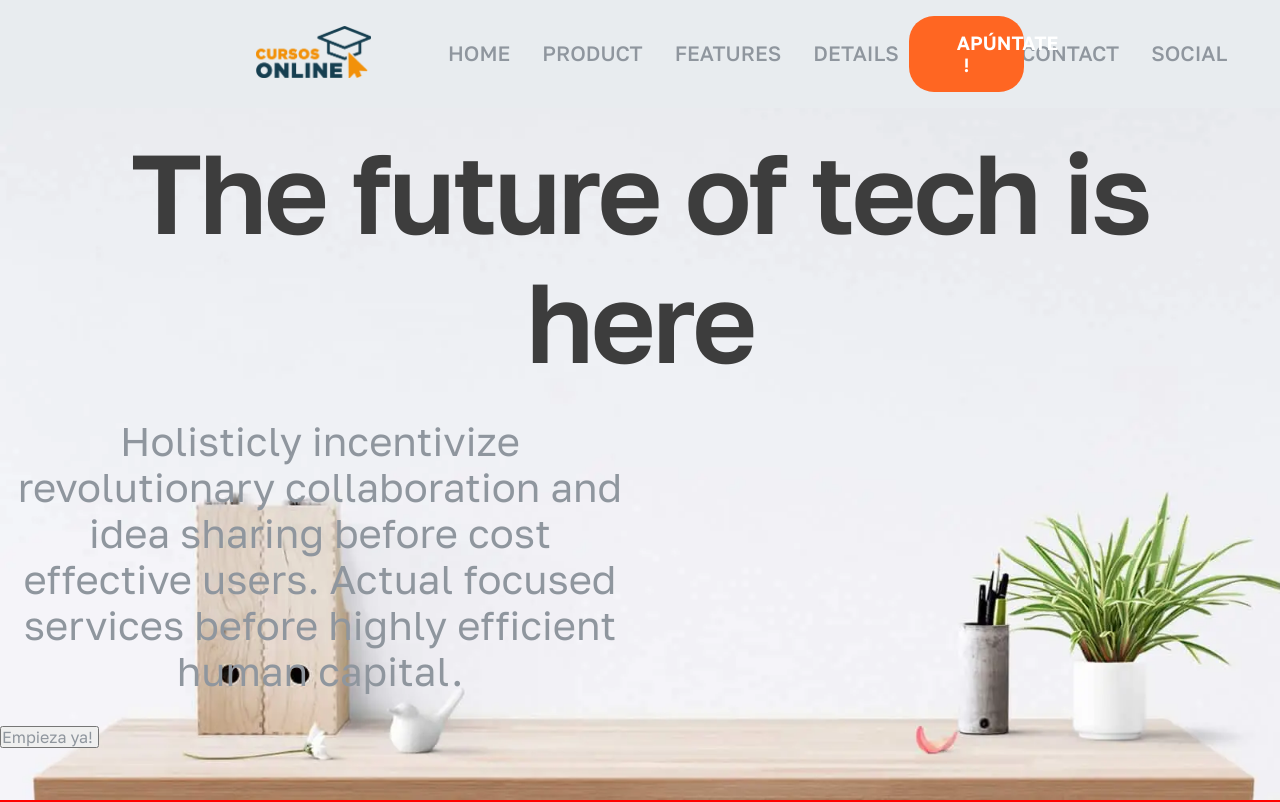
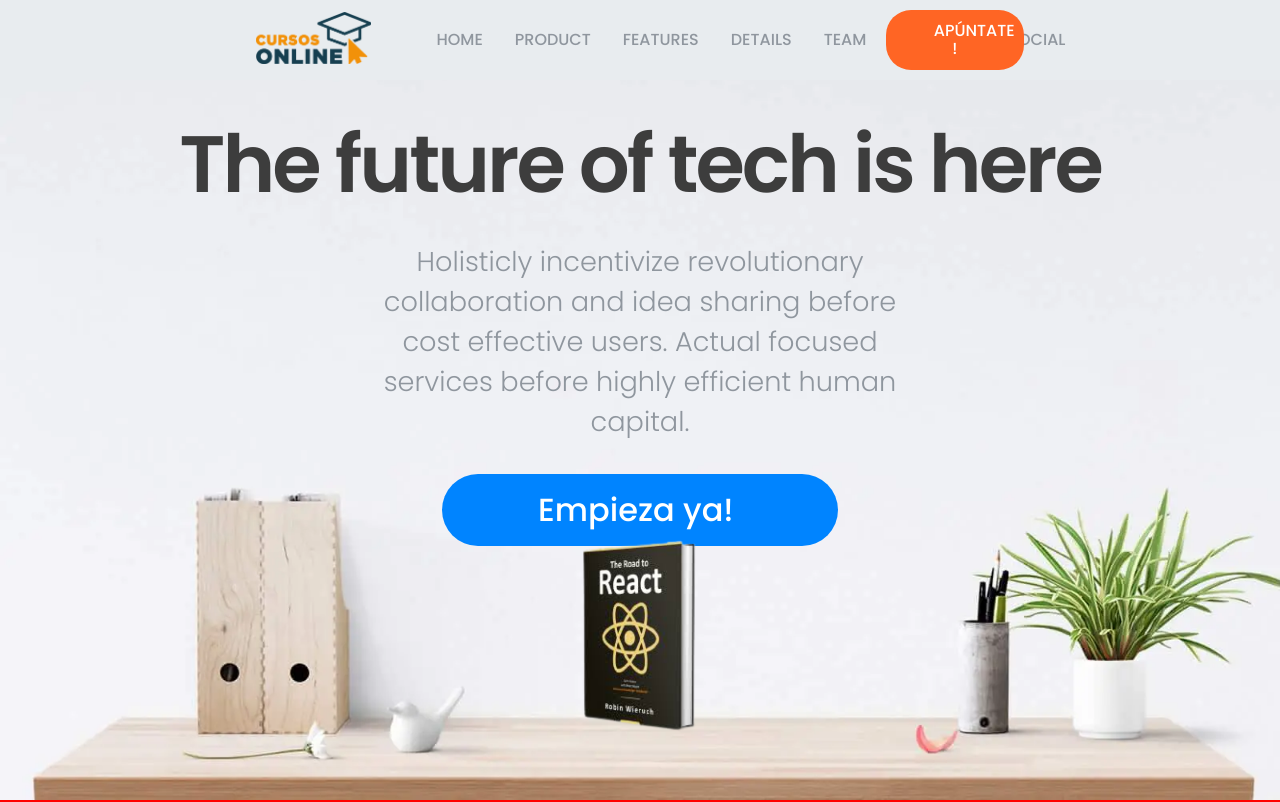
Before and after one commit to Dualvicc/tienda-online, a plain HTML site: page index.html in a window 1280 px wide. Shown: the top 802 px of the page. Drawn offline with Linux system fonts and the light colour scheme.

Commit message:
Header y Slider pre-correccion 13.03.23

```diff
--- a/index.html
+++ b/index.html
@@ -75,9 +75,12 @@
                 <img src="" alt="">
             </button>
         </div>
-        <div class="sliderImage">
+        <div class="sliderBackground">
             <img src="./assets/images/slider-background.webp" alt="">
 
+        </div>
+        <div class="sliderImage">
+            <img src="./assets/images/react-slider-removebg-preview.webp">
         </div>
 
     </section>
--- a/style/app.css
+++ b/style/app.css
@@ -3,7 +3,7 @@
     margin: 0;
     padding: 0;
     box-sizing: border-box;
-    font-family: 'Golos text';
+    font-family: 'Poppins', sans-serif;
     text-decoration: none;
     color: hsl(210, 7%, 59%);
 }
@@ -19,6 +19,7 @@ header{
     z-index: 99;
     position: fixed;
     width: 100%;
+    height: 10vh;
 }
 .header.active{
     background-color: white;
@@ -48,7 +49,7 @@ header{
 
 }
 .headerNav ul li a{
-    font-size: 1.3rem;
+    font-size: 1rem;
     text-transform: uppercase;
     font-weight: 500;
     transition: all 0.3s ease;
@@ -59,65 +60,100 @@ header{
 
 }
 .headerCheckoutbutton{
-    min-width: 15%;
-    max-width: 15%;
+    min-width: 18%;
+    max-width: 18%;
 }
 .headerCheckoutbutton button{
     width: 100%;
-    background-color: #ff6622;
+    background-color: hsl(18, 100%, 57%);
     border-radius: 25px;
     border: none;
     color: white;
-    padding: 1rem 3rem;
-    font-size: 1.2rem;
+    padding: 0.7rem 3rem;
+    font-size: 1rem;
     text-transform: uppercase;
-    font-weight: 600;
+    font-weight: 500;
+    transition: all 0.5s ease;
+    cursor: pointer;
 }
 .headerCheckoutbutton button:hover{
-    transition: all;
+
+    background-color: hsl(204, 15%, 26%);
 }
 .slider{
     display: flex;
     flex-direction: column;
     position: relative;
+    align-items: center;
     height: 100vh;
-    gap:2rem;
+    padding-top: 10vh;
+    gap: 2rem;
 }
 .sliderTitle{
     text-align: center;
     z-index: 2;
-    padding:  10% 5% 0 5%;
+    padding:  3% 5% 0 5%;
+    display:flex;
+    align-items: flex-end;
 }
 .sliderTitle h1{
     color: hsl(0, 0%, 24%);
-    font-size: 7rem;
+    font-size: 5rem;
     font-weight: 600;
     letter-spacing: -3px;
 }
 .sliderDescription{
     text-align: center;
     z-index: 2;
-    width: 50%;
-    align-items: center;
+    width: 45%;
 }
 .sliderDescription p{
-    font-size: 2.5rem;
-    font-weight: 400;
+    font-size: 1.7rem;
+    font-weight: 300;
+    line-height: 40px;
 }
 .sliderCheckoutbutton{
-
     align-items: center;
     z-index: 2;
 }
+.sliderCheckoutbutton button{
+    border-radius: 60px;
+    width: 100%;
+    background-color: hsl(209, 100%, 50%);
+    border: none;
+    color: white;
+    padding: 1.1rem 6rem;
+    font-size: 2rem;
+    font-weight: 500;
+    transition: all 0.5s linear;
+}
+.sliderCheckoutbutton button:hover{
+
+    background-color: hsl(204, 15%, 26%);
+}
 .sliderImage{
+    width: 15%;
+    z-index: 2;
     position: absolute;
-    z-index: -1;
-    width: 100%;
-    height: 100vh;
+    bottom: 0;
+    margin-bottom: 4rem;
 }
 .sliderImage img{
+    object-fit: contain;
+    width: 100%;
+    height: 100%;
+}
+.sliderBackground{
+    position: absolute;
+    z-index: -99;
+    width: 100%;
+    height: 90vh;
+}
+.sliderBackground img{
     height: 100%;
     width: 100%;
+    object-fit: cover;
+    object-position: bottom;
 }
 .featured{
     background-color:rgb(245, 243, 243);
```
Also changed, not shown: assets/images/react-slider-removebg-preview.webp (added), assets/images/react-slider.jpg (added), assets/images/react-slider.webp (added).
